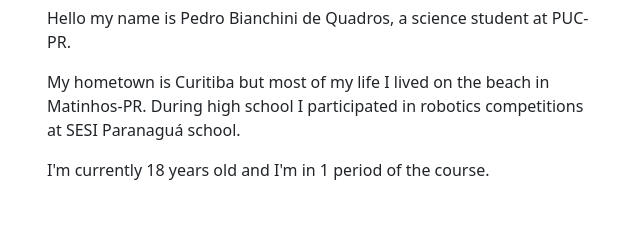
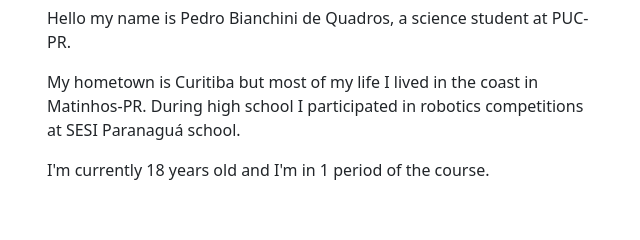
Before and after one commit to pedrobiqua/sitePessoal, a plain HTML site: page pages/about.html in a window 1280 px wide. Shown: the part 438-678 px from the top of the page, 415-1055 px from the left. Drawn offline with nearby package versions, Linux system fonts and the light colour scheme.

Commit message:
Atualizei o texto em ingles

```diff
--- a/pages/about.html
+++ b/pages/about.html
@@ -49,7 +49,7 @@
           <p>Atualmente estou 18 anos e estou no 1 período do curso.</p>
           <p>English version: <br></p>
           <p>Hello my name is Pedro Bianchini de Quadros, a science student at PUC-PR.<br></p>
-          <p>My hometown is Curitiba but most of my life I lived on the beach in Matinhos-PR. During high school I participated in robotics competitions at SESI Paranaguá school.<br></p>
+          <p>My hometown is Curitiba but most of my life I lived in the coast in Matinhos-PR. During high school I participated in robotics competitions at SESI Paranaguá school.<br></p>
           <p>I'm currently 18 years old and I'm in 1 period of the course.</p>
         </div>
 
```
